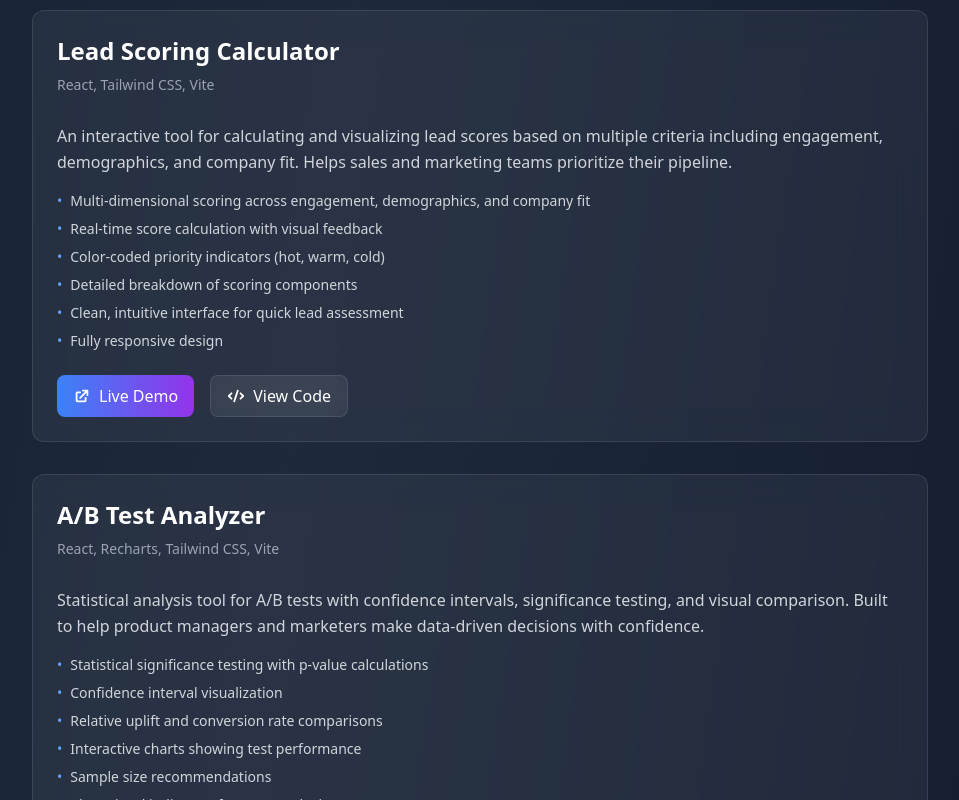
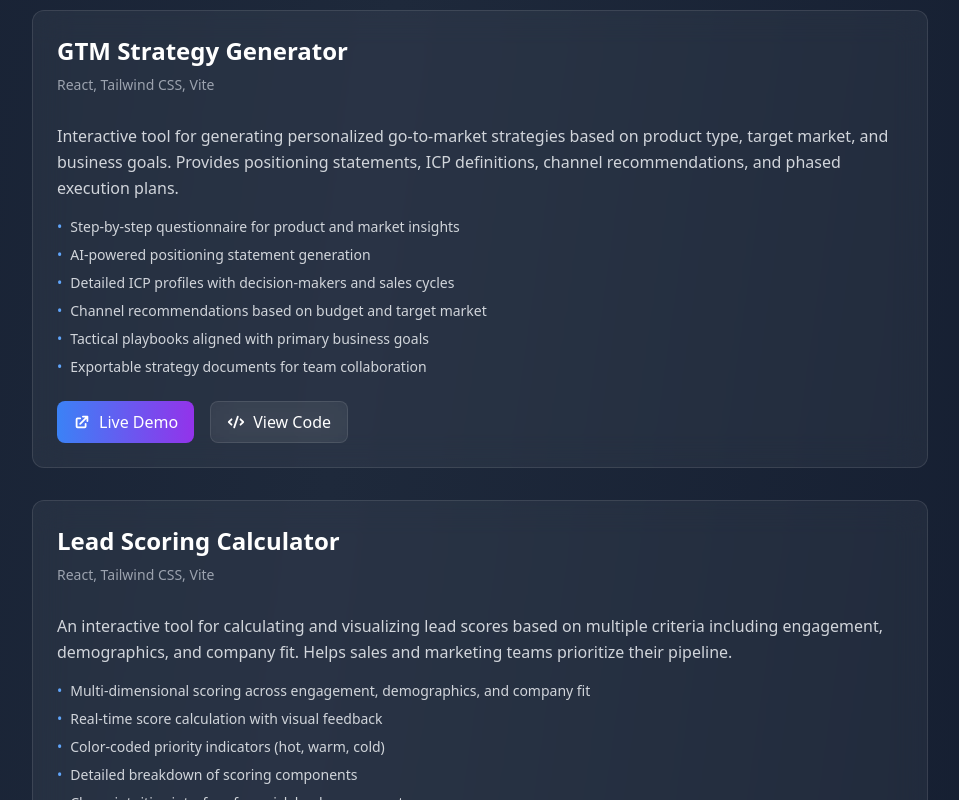
Before and after one commit to TheDuGuy/interactive-cv, a React (Vite) app: page / in a window 1280 px wide. Shown: the part 5160-5960 px from the top of the page, without its empty margins (160-1119 px from the left). Built offline with nearby package versions, Linux system fonts and the light colour scheme.

Commit message:
Add GTM Strategy Generator to portfolio
Added the GTM Strategy Generator project with live demo and GitHub links. This tool generates personalized go-to-market strategies based on product details and business goals.

```diff
--- a/src/components/Projects.jsx
+++ b/src/components/Projects.jsx
@@ -83,6 +83,21 @@ const Projects = () => {
       githubUrl: 'https://github.com/TheDuGuy/email-sequence-visualiser-'
     },
     {
+      title: 'GTM Strategy Generator',
+      tech: 'React, Tailwind CSS, Vite',
+      description: 'Interactive tool for generating personalized go-to-market strategies based on product type, target market, and business goals. Provides positioning statements, ICP definitions, channel recommendations, and phased execution plans.',
+      features: [
+        'Step-by-step questionnaire for product and market insights',
+        'AI-powered positioning statement generation',
+        'Detailed ICP profiles with decision-makers and sales cycles',
+        'Channel recommendations based on budget and target market',
+        'Tactical playbooks aligned with primary business goals',
+        'Exportable strategy documents for team collaboration'
+      ],
+      liveUrl: 'https://gtm-strategy-generator.vercel.app',
+      githubUrl: 'https://github.com/TheDuGuy/gtm-strategy-generator'
+    },
+    {
       title: 'Lead Scoring Calculator',
       tech: 'React, Tailwind CSS, Vite',
       description: 'An interactive tool for calculating and visualizing lead scores based on multiple criteria including engagement, demographics, and company fit. Helps sales and marketing teams prioritize their pipeline.',
```
